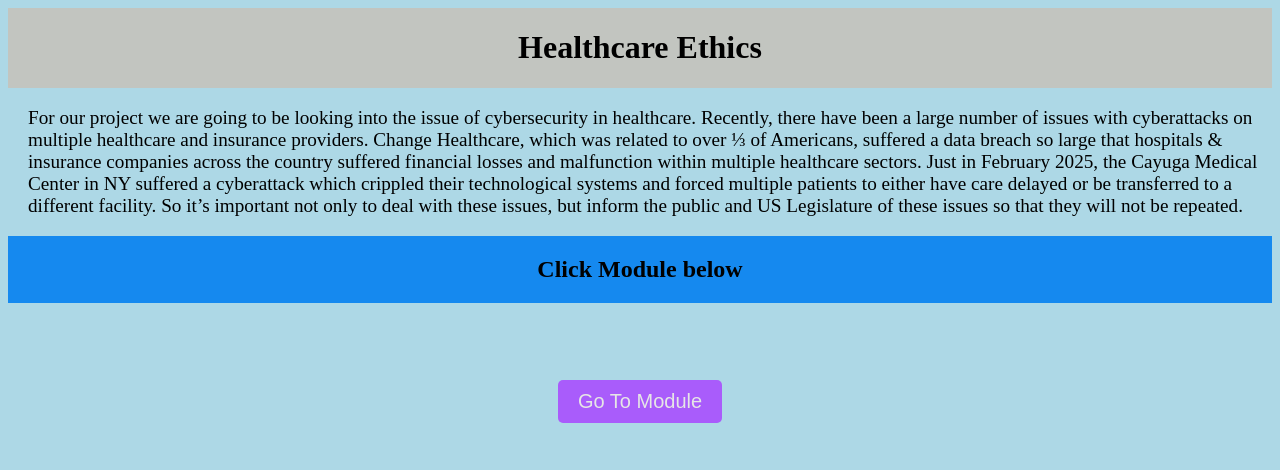
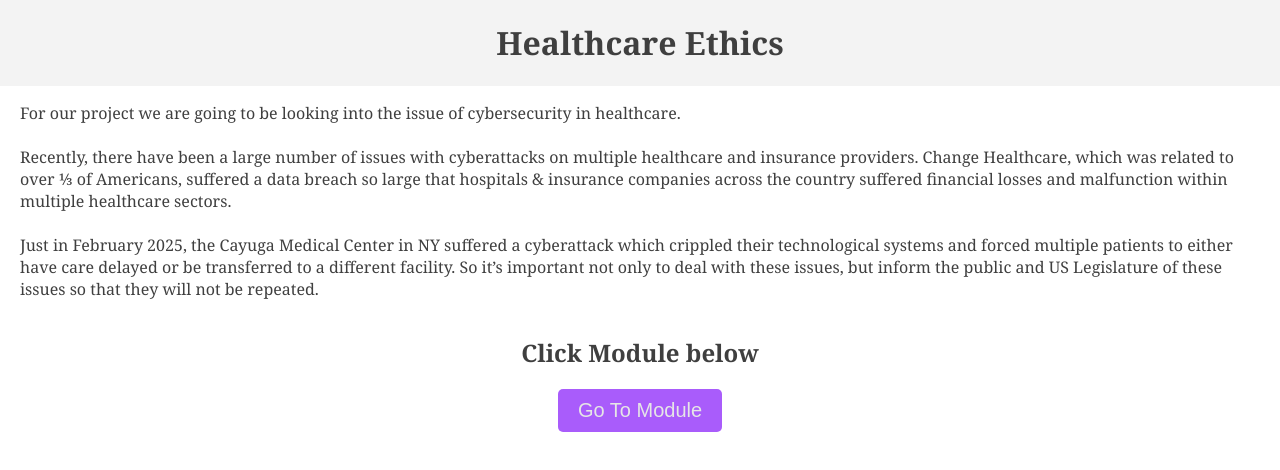
Before and after one commit to gordonovak/Ethics-Final-Project, a plain HTML site: page index.html in a window 1280 px wide. Drawn offline with Linux system fonts and the light colour scheme.

Commit message:
reformating

```diff
--- a/index.html
+++ b/index.html
@@ -5,21 +5,22 @@
         <meta name="viewport" content="width=device-width, initial-scale=1.0">
         <meta http-equiv="X-UA-Compatible" content="ie=edge">
         <title>Ethics CS Final Project</title>
-        <link rel="stylesheet" href="./style.css">
+        <link rel="stylesheet" href="./stylesheets/style.css">
+        <link rel="stylesheet" href="./stylesheets/animation.css">
+        <link rel="stylesheet" href="./stylesheets/button.css">
         <link rel="icon" href="./favicon.ico" type="image/x-icon">
     </head>
 
     <body>
-        <main>
         <div class="center">
             <h1>Healthcare Ethics</h1>
         </div>
         <div class="centered">
             <div class="stdbody">
-                    <p>For our project we are going to be looking into the issue of cybersecurity in healthcare.
+                <p>For our project we are going to be looking into the issue of cybersecurity in healthcare.<br><br>
                     Recently, there have been a large number of issues with cyberattacks on multiple healthcare and insurance providers.
                     Change Healthcare, which was related to over ⅓ of Americans, suffered a data breach so large that hospitals & insurance companies across the country suffered financial losses and malfunction within multiple healthcare sectors.
-                        Just in February 2025, the Cayuga Medical Center in NY suffered a cyberattack which crippled their technological systems and forced multiple patients to either have care delayed or be transferred to a different facility.
+                    <br><br>Just in February 2025, the Cayuga Medical Center in NY suffered a cyberattack which crippled their technological systems and forced multiple patients to either have care delayed or be transferred to a different facility.
                     So it’s important not only to deal with these issues, but inform the public and US Legislature of these issues so that they will not be repeated.
                 </p>
             </div>
@@ -27,18 +28,10 @@
         <div class="center1">
             <h2>Click Module below</h2>
         </div>
-            <div class="stdbody">
-                <p>
-                </p>
-            </div>
-            <div class="stdbody">
-                <p>
-                </p>
-            </div>
+
         <div class="centered">
             <button class="buttonNav" onclick="window.location.href='/module.html';">Go To Module</button>
         </div>
-        </main>
     <script src="functions.js"></script>
 
     </body>
--- a/style.css
+++ /dev/null
@@ -1,58 +0,0 @@
-body {
-    background-color: lightblue;
-}
-
-.center {
-    display: flex;
-    justify-content: center;
-    background-color: rgb(194, 197, 192);
-}
-
-.center1 {
-    display: flex;
-    justify-content: center;
-    background-color: rgb(21, 137, 239);
-}
-
-.stdbody {
-    display: flex;
-    justify-content: left;
-    margin-left: 20px;
-    font-size: larger;
-}
-
-.centered{
-    display:flex;
-    justify-content: center;
-}
-
-button {
-    display: flex;
-    justify-content: left;
-    padding: 10px 20px;
-    font-size: 20px;
-    background-color: #ce7623;
-    color: rgb(230, 230, 230);
-    border: none;
-    border-radius: 5px;
-    cursor: pointer;
-    transition: background-color 0.3s ease, transform 0.3s ease;
-}
-
-.buttonNav{
-    background-color: #a95cfb;
-    color: rgb(230, 230, 230);
-}
-.buttonNav:hover{
-    background-color: #e423a0;
-    transform: scale(3);
-    box-shadow: 0 0 15px #bc1a63;
-}
-
-
-
-button:hover {
-    background-color: #45a049;
-    transform: scale(1.05);
-    box-shadow: 0 0 15px #45a049;
-}
--- /dev/null
+++ b/stylesheets/animation.css
@@ -0,0 +1,36 @@
+@keyframes fadeInUp {
+0% {
+    opacity: 0;
+    transform: translateY(20px);
+}
+100% {
+    opacity: 1;
+    transform: translateY(0);
+}
+}
+
+
+body > * {
+    opacity: 0;
+    animation: fadeInUp 1s ease-out forwards;
+}
+
+
+body > *:nth-child(1) {
+    animation-delay: 0.2s;
+}
+body > *:nth-child(2) {
+    animation-delay: 0.3s;
+}
+body > *:nth-child(3) {
+    animation-delay: 0.4s;
+}
+body > *:nth-child(4) {
+    animation-delay: 0.47s;
+}
+body > *:nth-child(5) {
+    animation-delay: 0.58s;
+}
+body > *:nth-child(6) {
+    animation-delay: 0.65s;
+}
--- /dev/null
+++ b/stylesheets/button.css
@@ -0,0 +1,30 @@
+button {
+    display: flex;
+    justify-content: left;
+    padding: 10px 20px;
+    font-size: 20px;
+    background-color: #ce7623;
+    color: rgb(230, 230, 230);
+    border: none;
+    border-radius: 5px;
+    cursor: pointer;
+    transition: background-color 0.3s ease, transform 0.3s ease;
+}
+
+
+button:hover {
+    background-color: #45a049;
+    transform: scale(1.05);
+    box-shadow: 0 0 15px #45a049;
+}
+
+.buttonNav{
+    background-color: #a95cfb;
+    color: rgb(230, 230, 230);
+}
+
+.buttonNav:hover{
+    background-color: #e423a0;
+    transform: scale(1.1);
+    box-shadow: 0 0 15px #bc1a63;
+}
--- /dev/null
+++ b/stylesheets/style.css
@@ -0,0 +1,29 @@
+body {
+    margin: 0;
+    padding: 20px;
+    background-color: rgb(255, 255, 255);
+    font-family: 'Georgia', sans-serif;
+    overflow-x: hidden;
+    color: rgb(63, 63, 63);
+
+}
+
+.center {
+    display: flex;
+    justify-content: center;
+    margin: -20px;
+    margin-bottom: 0px;
+    background-color: rgb(243, 243, 243);
+
+}
+
+.center1 {
+    display: flex;
+    justify-content: center;
+    background-color: rgb(255, 255, 255);
+}
+
+.centered{
+    display:flex;
+    justify-content: center;
+}
```
Also changed, not shown: module.html (+5 -6 lines). Lines whose indentation alone changed are shown as unchanged.
